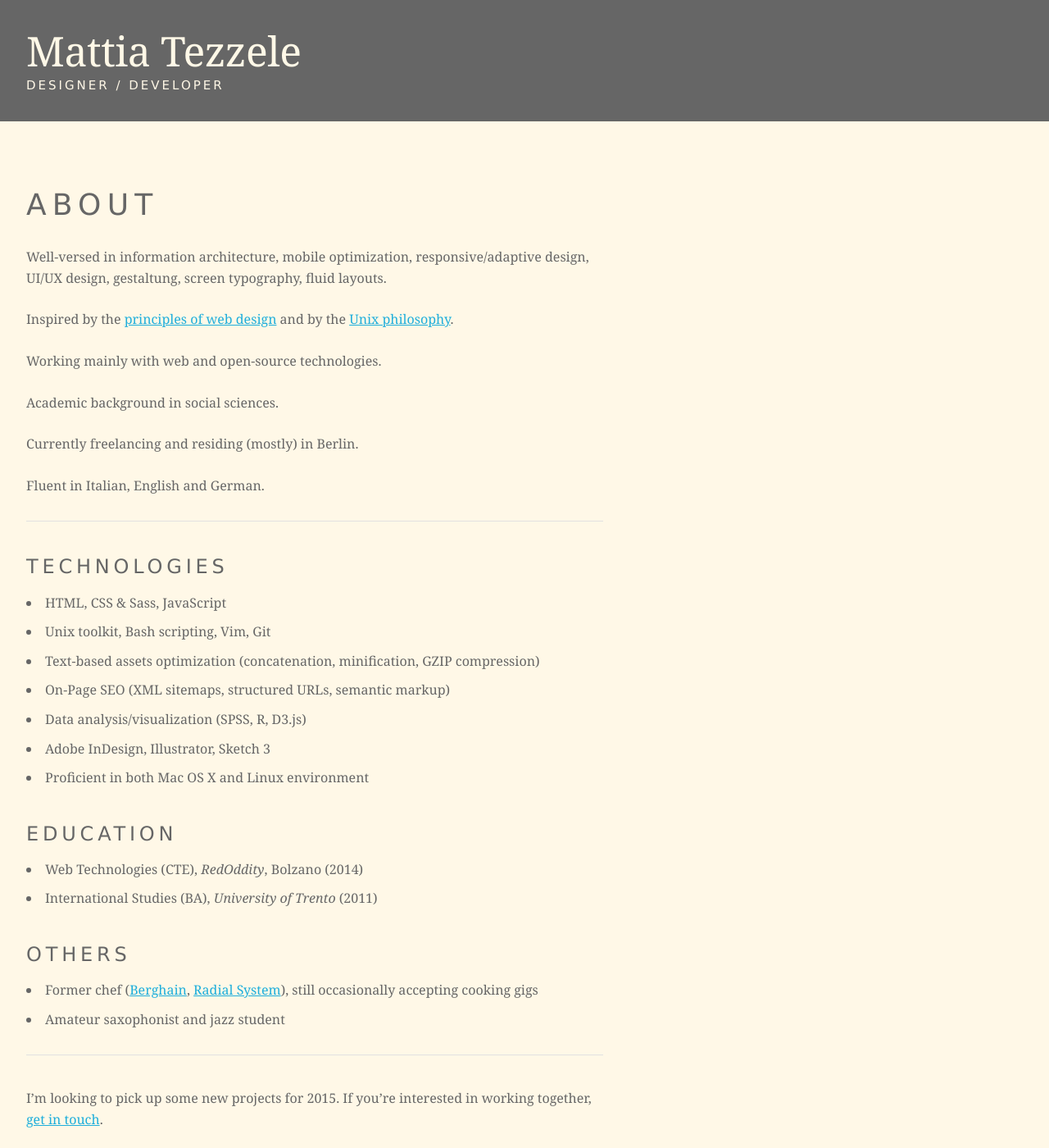
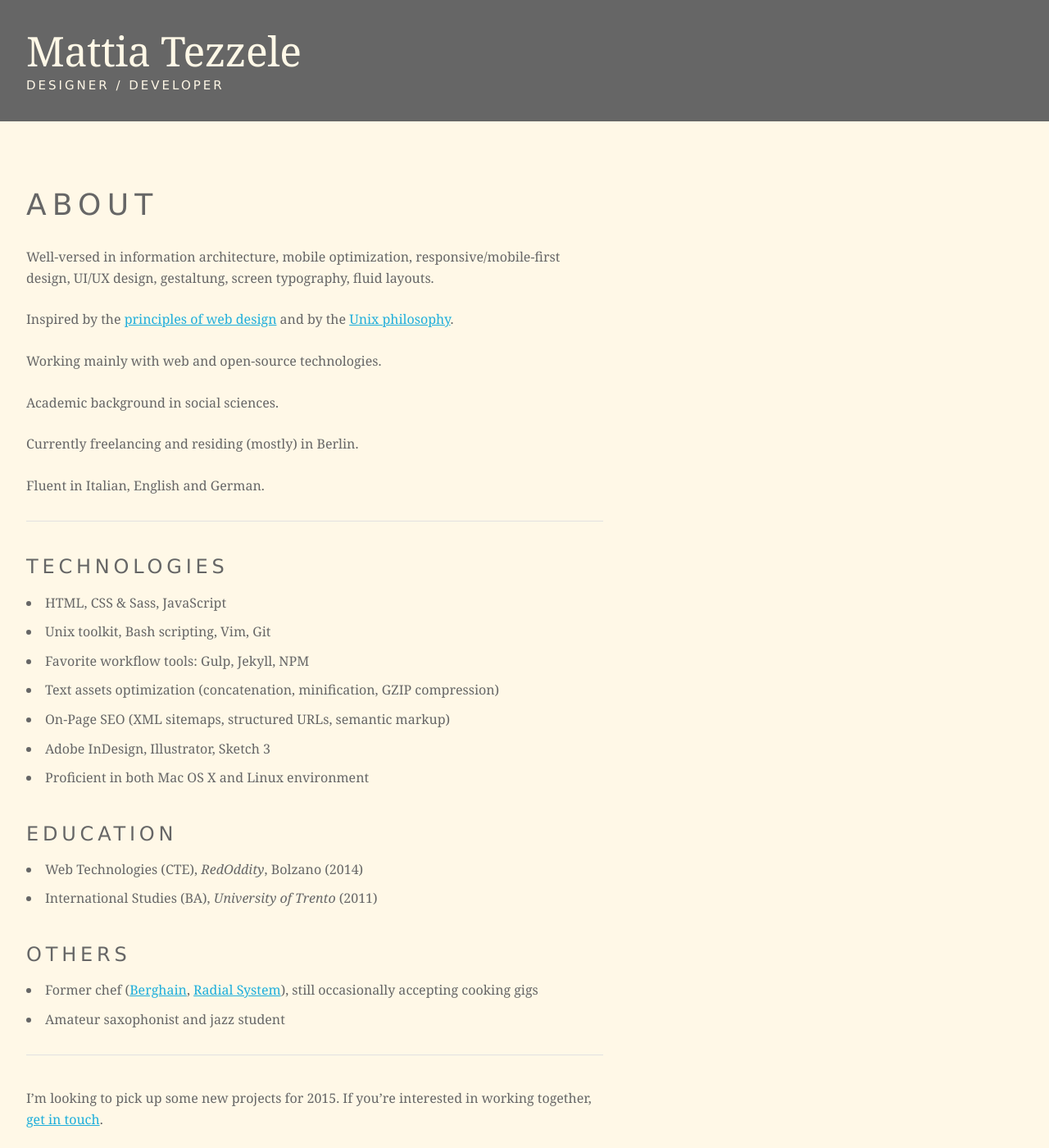
Before and after one commit to mrzool/mrzool.github.io, a Jekyll site: the page built from about/index.md, in a window 1280 px wide and 1400 px high. Shown: the whole window at 82% size. Built offline with Jekyll 4.4.1, drawn with Linux system fonts in a browser that asks for light colours.

Commit message:
Content tweaks

```diff
--- a/about/index.md
+++ b/about/index.md
@@ -5,7 +5,7 @@ title: "About"
 
 # {{page.title}}
 
-Well-versed in information architecture, mobile optimization, responsive/adaptive design, UI/UX design, gestaltung, screen typography, fluid layouts.
+Well-versed in information architecture, mobile optimization, responsive/mobile-first design, UI/UX design, gestaltung, screen typography, fluid layouts.
 
 Inspired by the [principles of web design]({{site.url}}/principles "Principles of web design") and by the [Unix philosophy]({{site.url}}/unix "The Unix philosophy").
 
@@ -23,9 +23,9 @@ Fluent in Italian, English and German.
 
 - HTML, CSS & Sass, JavaScript
 - Unix toolkit, Bash scripting, Vim, Git
-- Text-based assets optimization (concatenation, minification, GZIP compression)
+- Favorite workflow tools: Gulp, Jekyll, NPM
+- Text assets optimization (concatenation, minification, GZIP compression)
 - On-Page SEO (XML sitemaps, structured URLs, semantic markup)
-- Data analysis/visualization (SPSS, R, D3.js)
 - Adobe InDesign, Illustrator, Sketch 3
 - Proficient in both Mac OS X and Linux environment
 
```
Also changed, not shown: index.md (+2 -2 lines).
